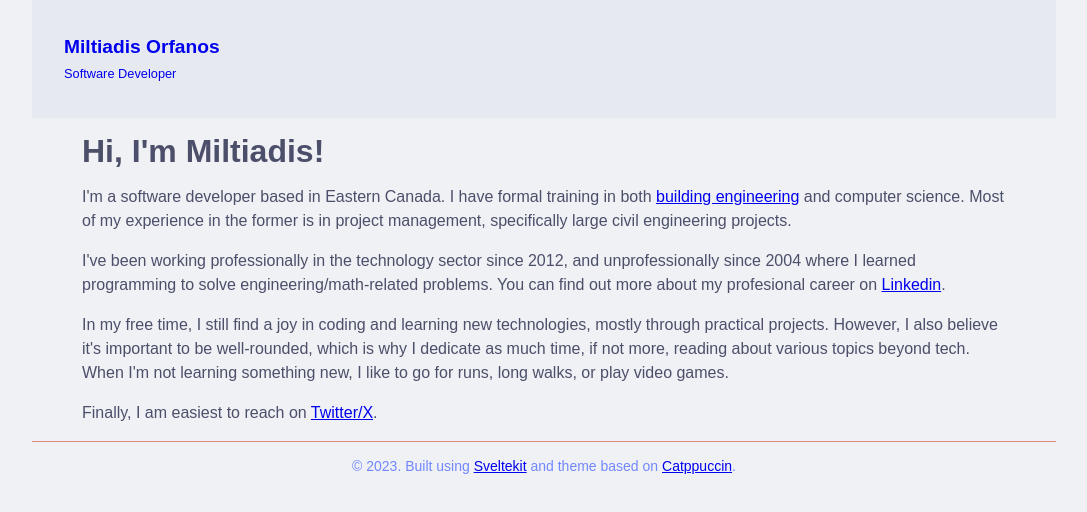
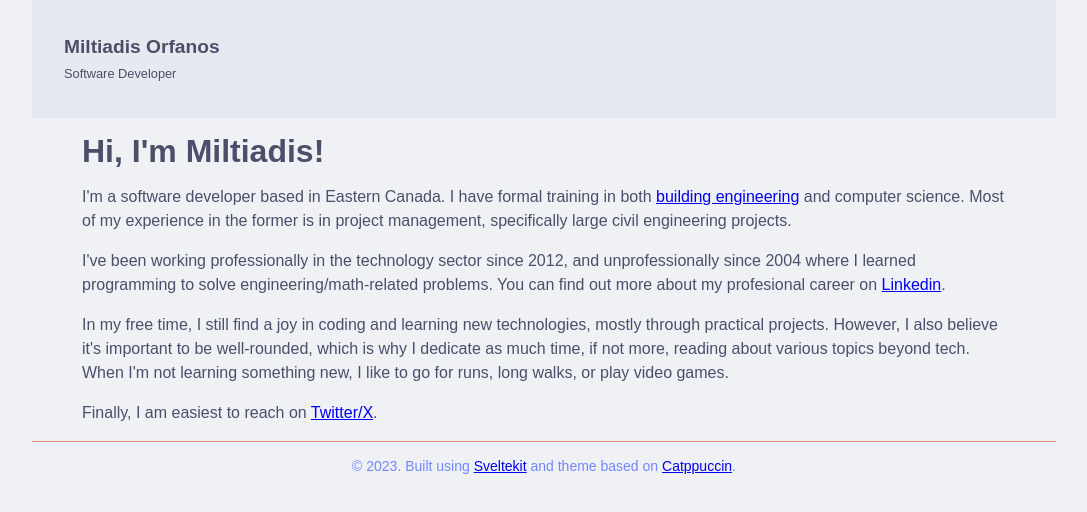
Before and after one commit to m-orfanos/homepage, a SvelteKit app: page / in a window 1280 px wide. Shown: the top 512 px of the page, without its empty margins (96-1183 px from the left). Built offline with nearby package versions, Linux system fonts and the light colour scheme; some icons are missing.

Commit message:
fix link styling in header

```diff
--- a/src/app.css
+++ b/src/app.css
@@ -6,14 +6,6 @@ body {
 
 :root {
   --gap: 2em;
-
-  color-scheme: dark;
-  --color-base: #1e1e2e;
-  --blue: #89b4fa;
-  --lavender: #b4befe;
-  --mantle: #181825;
-  --rosewater: #f5e0dc;
-  --color-text: #cdd6f4;
 
   /* taken from https://tailwindcss.com/docs/font-size */
   --font-size-base: 1rem;
--- a/src/routes/header.svelte
+++ b/src/routes/header.svelte
@@ -37,7 +37,8 @@
     padding: var(--gap);
 
     a {
-      text-decoration: none;
+      color: inherit;
+      text-decoration: inherit;
       &:hover {
         text-decoration: underline;
       }
```
